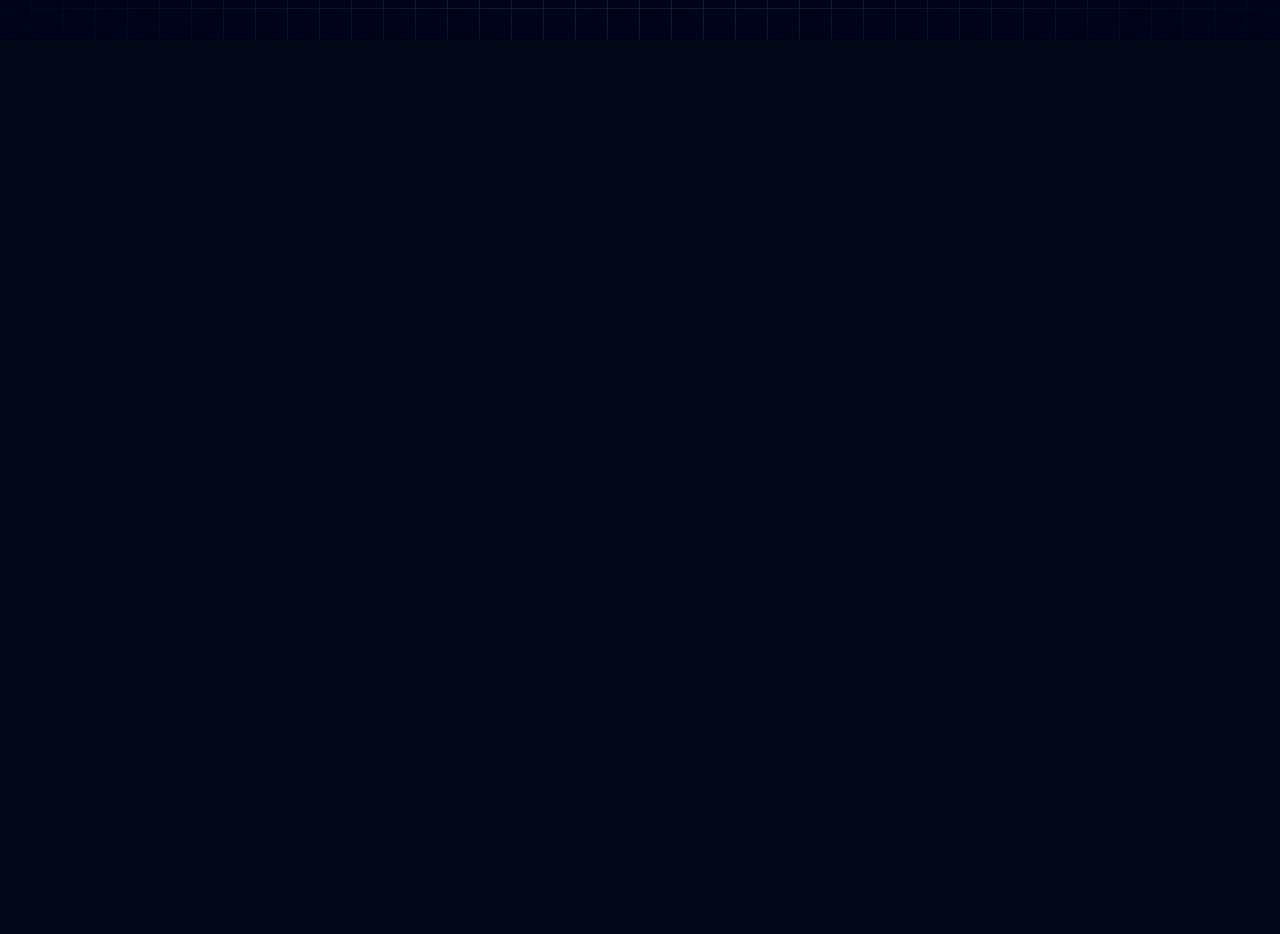
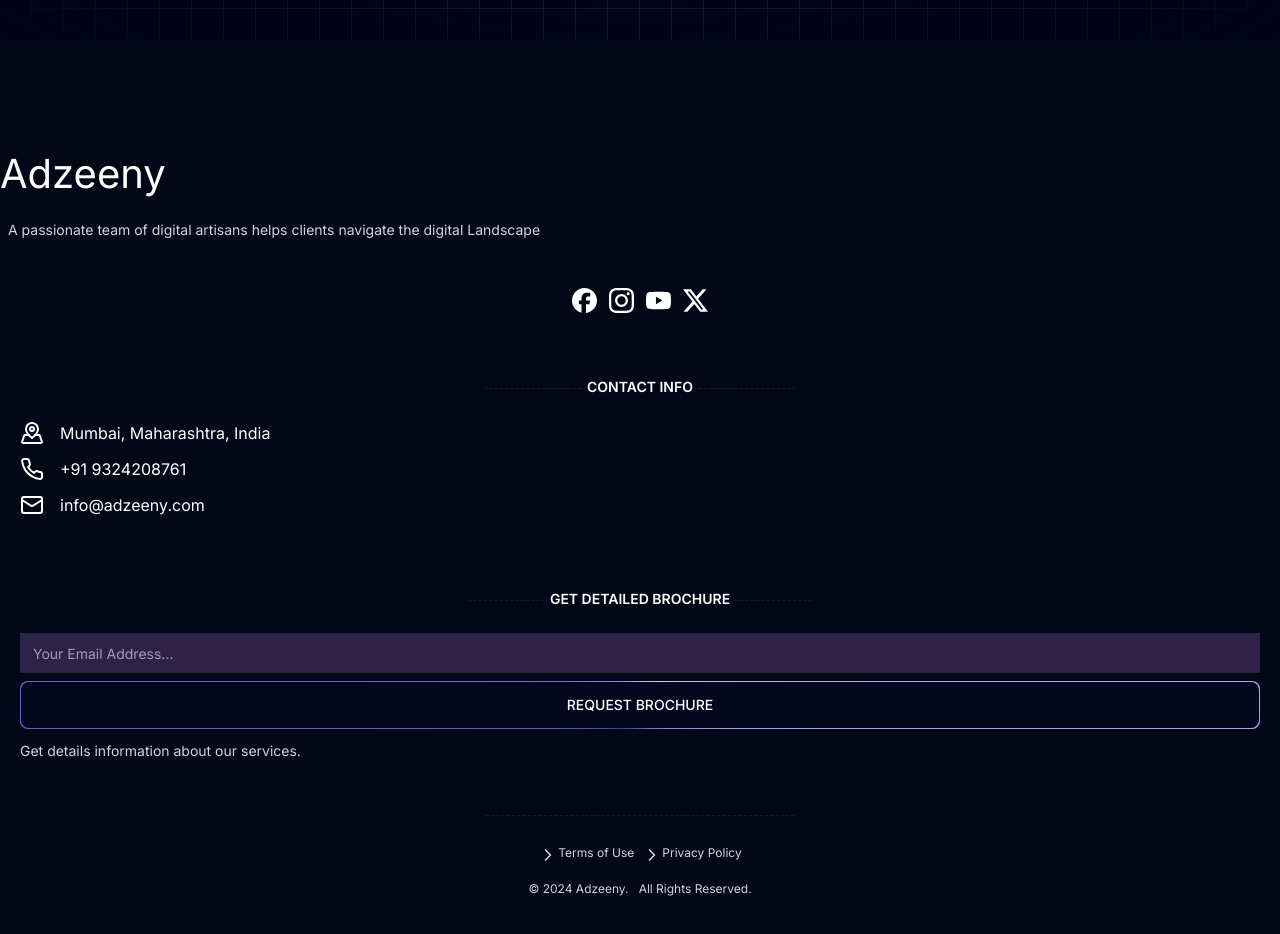
Before and after one commit to RushikeshShelar/ADzeeny, a Next.js app: page / in a window 1280 px wide. Shown: the part 760-1694 px from the top of the page. Before the commit the page ends 880 px from the top, so only its background shows below. Built offline with nearby package versions, Linux system fonts and the light colour scheme.

Commit message:
Fixed Button Error from Shadcn

```diff
--- a/app/page.tsx
+++ b/app/page.tsx
@@ -9,7 +9,7 @@
     <div>
       <Navbar />
       <Hero />
-
+      <Footer />
 
 
       {/* <Footer /> */}
--- a/components/Footer.tsx
+++ b/components/Footer.tsx
@@ -1,4 +1,4 @@
-import { Button } from "@/components/ui/button";
+import Button from "@/components/ui/button";
 import { Input } from "@/components/ui/input";
 import { ChevronLeft, ChevronRight, Mail, MapPinned, Phone } from "lucide-react";
 import Image from "next/image";
@@ -78,7 +78,7 @@
                 </div>
 
                 <div id="newsletter" className="px-5 flex flex-col gap-6 mb-10" >
-                <div className="text-sm font-semibold text-center">
+                    <div className="text-sm font-semibold text-center">
                         <span className="text-xs font-thin text-gray-600 pr-1">
                             ---------------
                         </span>
@@ -89,7 +89,7 @@
                     </div>
                     <div className="flex flex-col gap-2">
                         <Input placeholder="Your Email Address..." className="placeholder:text-gray-400" />
-                        <Button variant="outline" className="w-full rounded-none outline outline-cyan-300 outline-[0.1px] bg-transparent">REQUEST BROCHURE</Button>
+                        <Button label=" REQUEST BROCHURE" />
                         <div className="text-sm text-gray-300 mt-1">
                             Get details information about our services.
                         </div>
```
